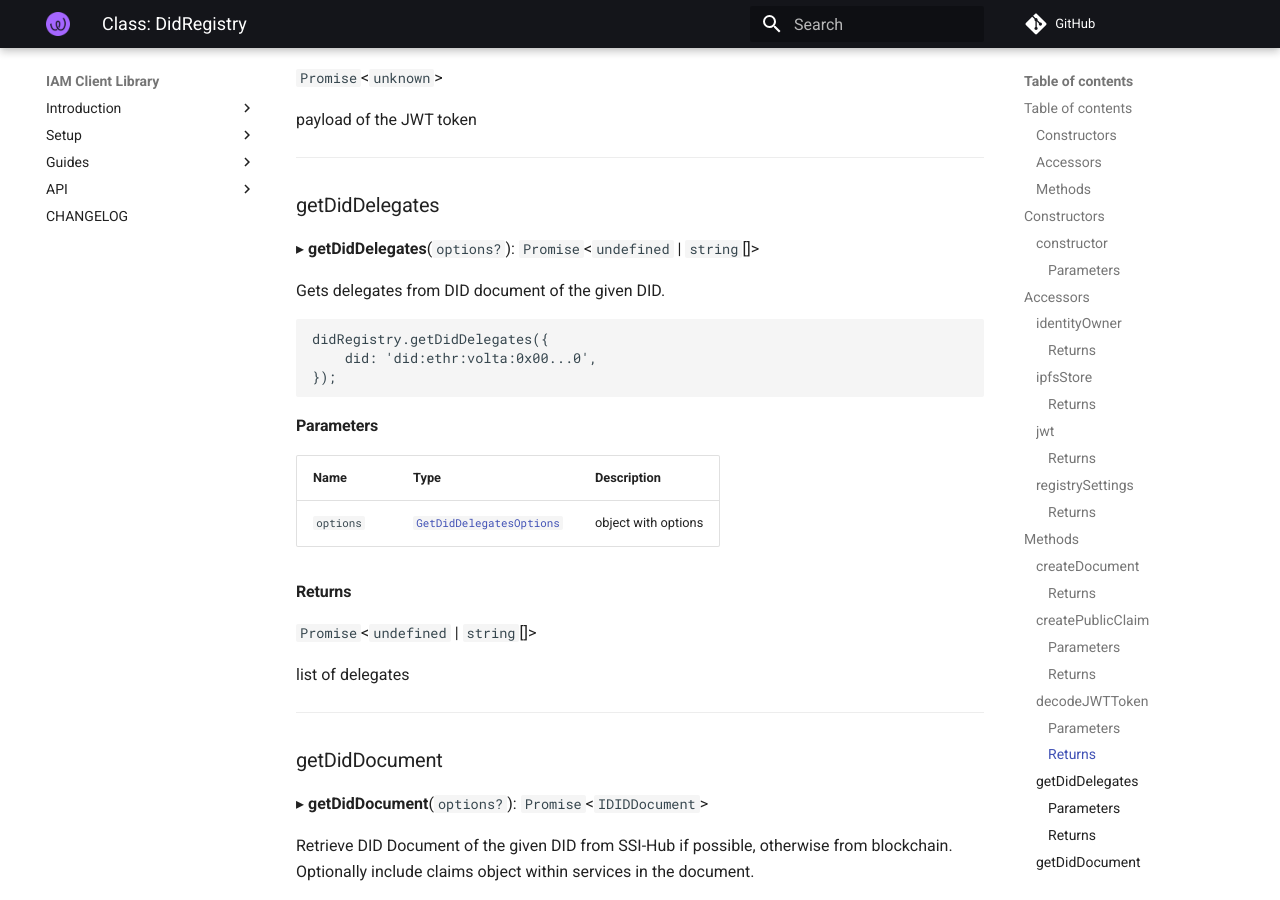
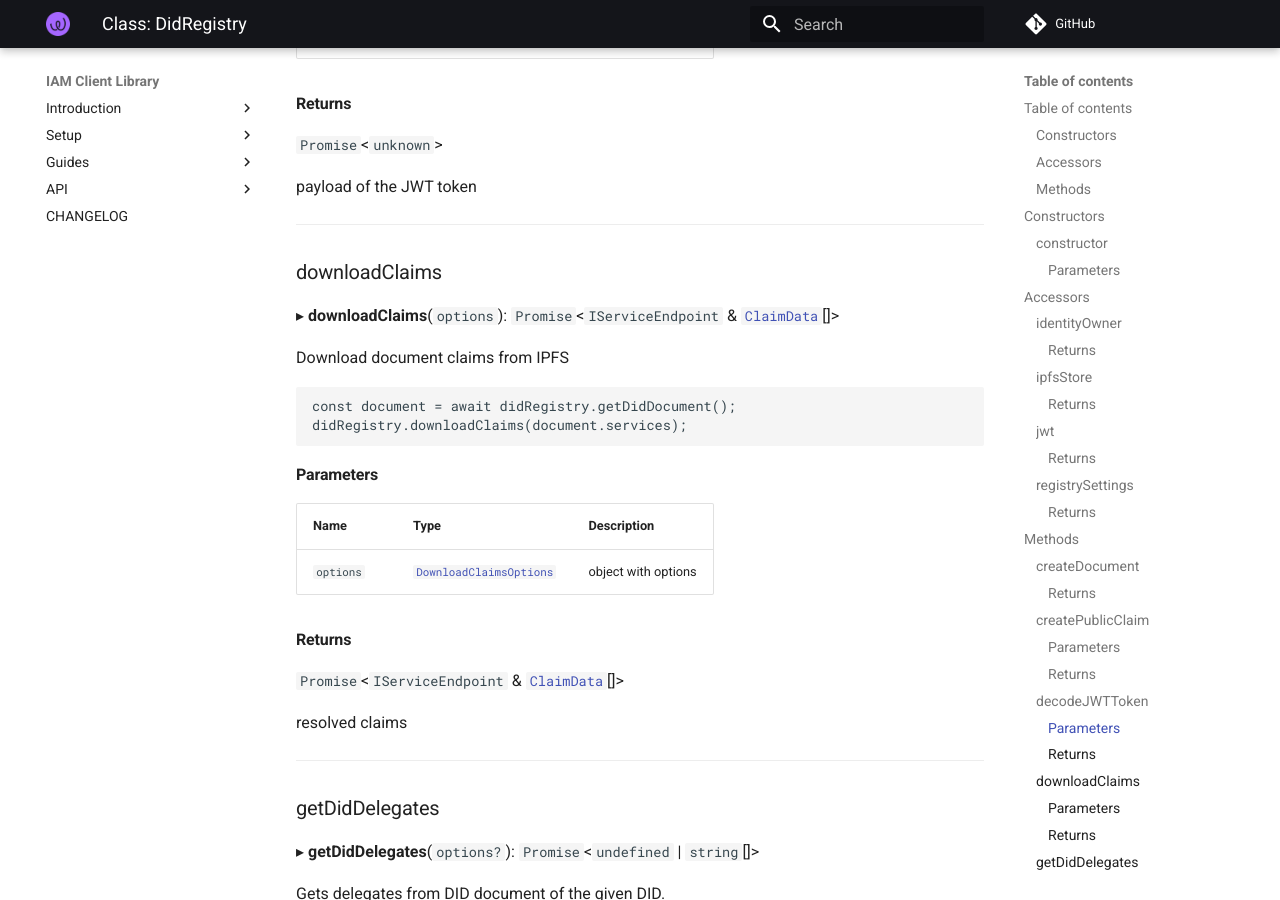
Before and after one commit to energywebfoundation/iam-client-lib, an MkDocs documentation site: the page built from docs/api/classes/modules_did_registry.DidRegistry.md, in a window 1280 px wide and 900 px high, scrolled down 4114 px. Built offline with MkDocs 1.6.1 and Material for MkDocs 9.7.7, drawn with Linux system fonts in a browser that asks for light colours; comment, search, counter and statistics services are not loaded; some of the changed text lies outside the part shown.

````diff
--- a/docs/api/classes/modules_did_registry.DidRegistry.md
+++ b/docs/api/classes/modules_did_registry.DidRegistry.md
@@ -30,10 +30,12 @@
 - [createDocument](modules_did_registry.DidRegistry.md#createdocument)
 - [createPublicClaim](modules_did_registry.DidRegistry.md#createpublicclaim)
 - [decodeJWTToken](modules_did_registry.DidRegistry.md#decodejwttoken)
+- [downloadClaims](modules_did_registry.DidRegistry.md#downloadclaims)
 - [getDidDelegates](modules_did_registry.DidRegistry.md#getdiddelegates)
 - [getDidDocument](modules_did_registry.DidRegistry.md#getdiddocument)
 - [getDidPublicKeys](modules_did_registry.DidRegistry.md#getdidpublickeys)
 - [getServices](modules_did_registry.DidRegistry.md#getservices)
+- [getVcOrClaim](modules_did_registry.DidRegistry.md#getvcorclaim)
 - [init](modules_did_registry.DidRegistry.md#init)
 - [issuePublicClaim](modules_did_registry.DidRegistry.md#issuepublicclaim)
 - [revokeDidDocument](modules_did_registry.DidRegistry.md#revokediddocument)
@@ -174,6 +176,31 @@
 
 ___
 
+### downloadClaims
+
+▸ **downloadClaims**(`options`): `Promise`<`IServiceEndpoint` & [`ClaimData`](../interfaces/modules_did_registry.ClaimData.md)[]\>
+
+Download document claims from IPFS
+
+```typescript
+const document = await didRegistry.getDidDocument();
+didRegistry.downloadClaims(document.services);
+```
+
+#### Parameters
+
+| Name | Type | Description |
+| :------ | :------ | :------ |
+| `options` | [`DownloadClaimsOptions`](../interfaces/modules_did_registry.DownloadClaimsOptions.md) | object with options |
+
+#### Returns
+
+`Promise`<`IServiceEndpoint` & [`ClaimData`](../interfaces/modules_did_registry.ClaimData.md)[]\>
+
+resolved claims
+
+___
+
 ### getDidDelegates
 
 ▸ **getDidDelegates**(`options?`): `Promise`<`undefined` \| `string`[]\>
@@ -277,6 +304,22 @@
 `Promise`<`IServiceEndpoint`[]\>
 
 list of claims
+
+___
+
+### getVcOrClaim
+
+▸ **getVcOrClaim**(`serviceEndpoint`): `Promise`<`string`\>
+
+#### Parameters
+
+| Name | Type |
+| :------ | :------ |
+| `serviceEndpoint` | `any` |
+
+#### Returns
+
+`Promise`<`string`\>
 
 ___
 
````
Also changed, not shown: 2 other files.
